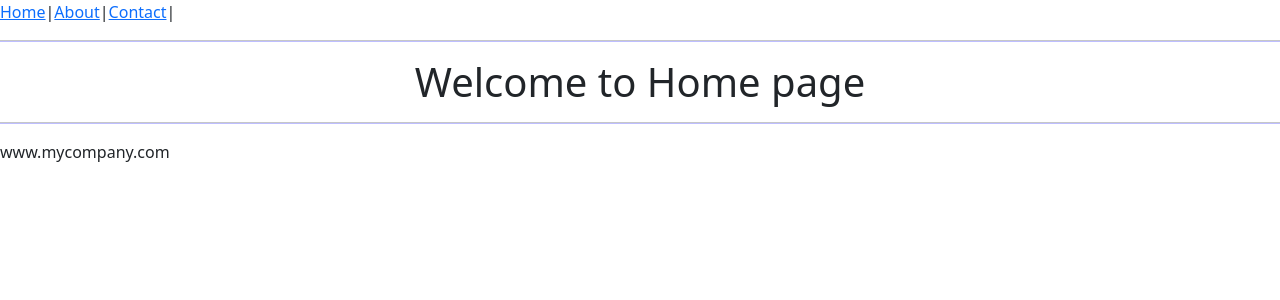
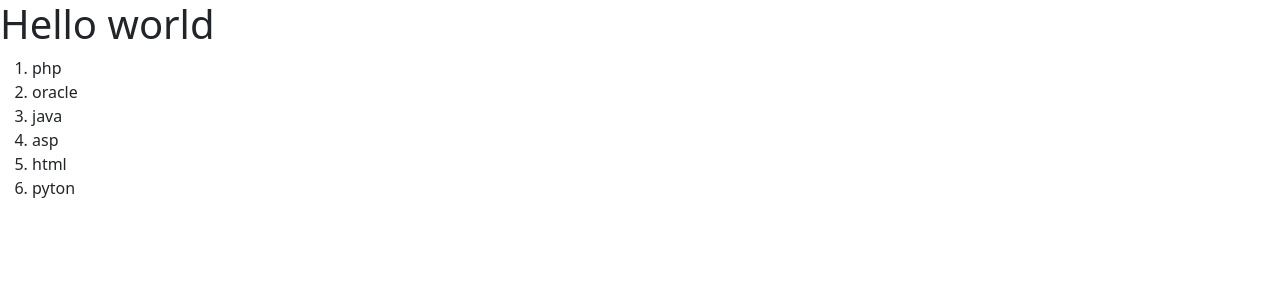
Before and after one commit to Kamlesh7049/React-Projects, a React (Vite) app in the folder reactjs/: page / in a window 1280 px wide. Shown: the top 300 px of the page. Built offline with nearby package versions, Linux system fonts and the light colour scheme.

Commit message:
React-Map

```diff
--- a/reactjs/src/App.jsx
+++ b/reactjs/src/App.jsx
@@ -1,31 +1,18 @@
-import { BrowserRouter, Routes, Route } from "react-router-dom";
-import Layout from "./pages/Layout";
-import Home from "./pages/Home";
-import About from "./pages/About";
-import Contact from "./pages/Contact";
-import NoPage from "./pages/NoPage";
-import AboutCompany from "./pages/AboutCompany";
-import AboutProduct from "./pages/AboutProduct";
-
-const App = () => {
+const APP = () => {
+  const subject = ["php", "oracle", "java", "asp", "html", "pyton"];
+  const ans = subject.map((key) => {
+    return (
+      <>
+        <li>{key}</li>
+      </>
+    );
+  });
   return (
     <>
-      <BrowserRouter>
-        <Routes>
-          <Route path="/" element={<Layout />}>
-            <Route index element={<Home />} />
-            <Route path="home" element={<Home />} />
-            <Route path="about" element={<About />}>
-              <Route path="aboutcompany" element={<AboutCompany />} />
-              <Route path="aboutproduct" element={<AboutProduct />} />
-            </Route>
-            <Route path="contact" element={<Contact />} />
-            <Route path="*" element={<NoPage />} />
-          </Route>
-        </Routes>
-      </BrowserRouter>
+      <h1>Hello world</h1>
+      <ol>{ans}</ol>
     </>
   );
 };
 
-export default App;
+export default APP;
```
Also changed, not shown: reactjs/src/pages/Home.jsx (line endings or trailing spaces).
